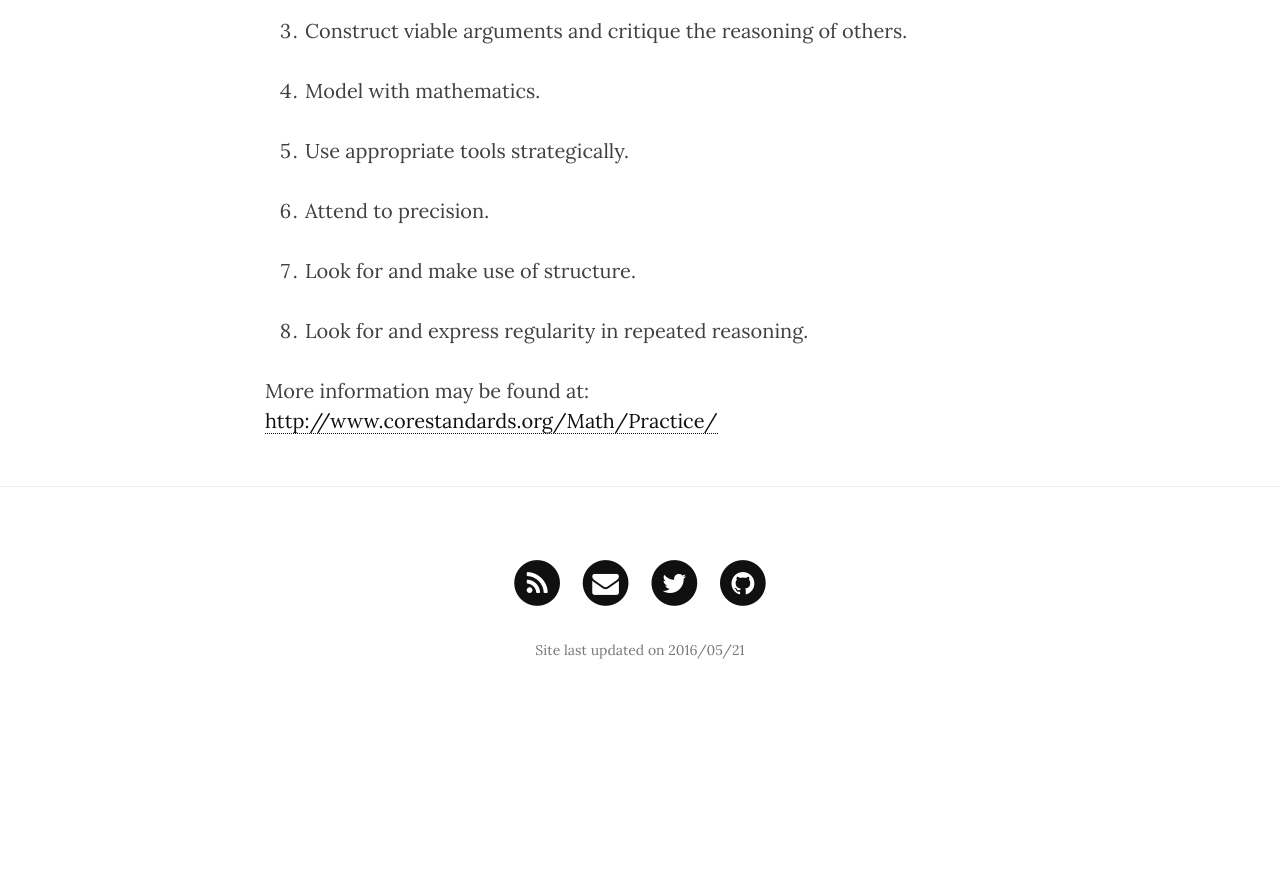
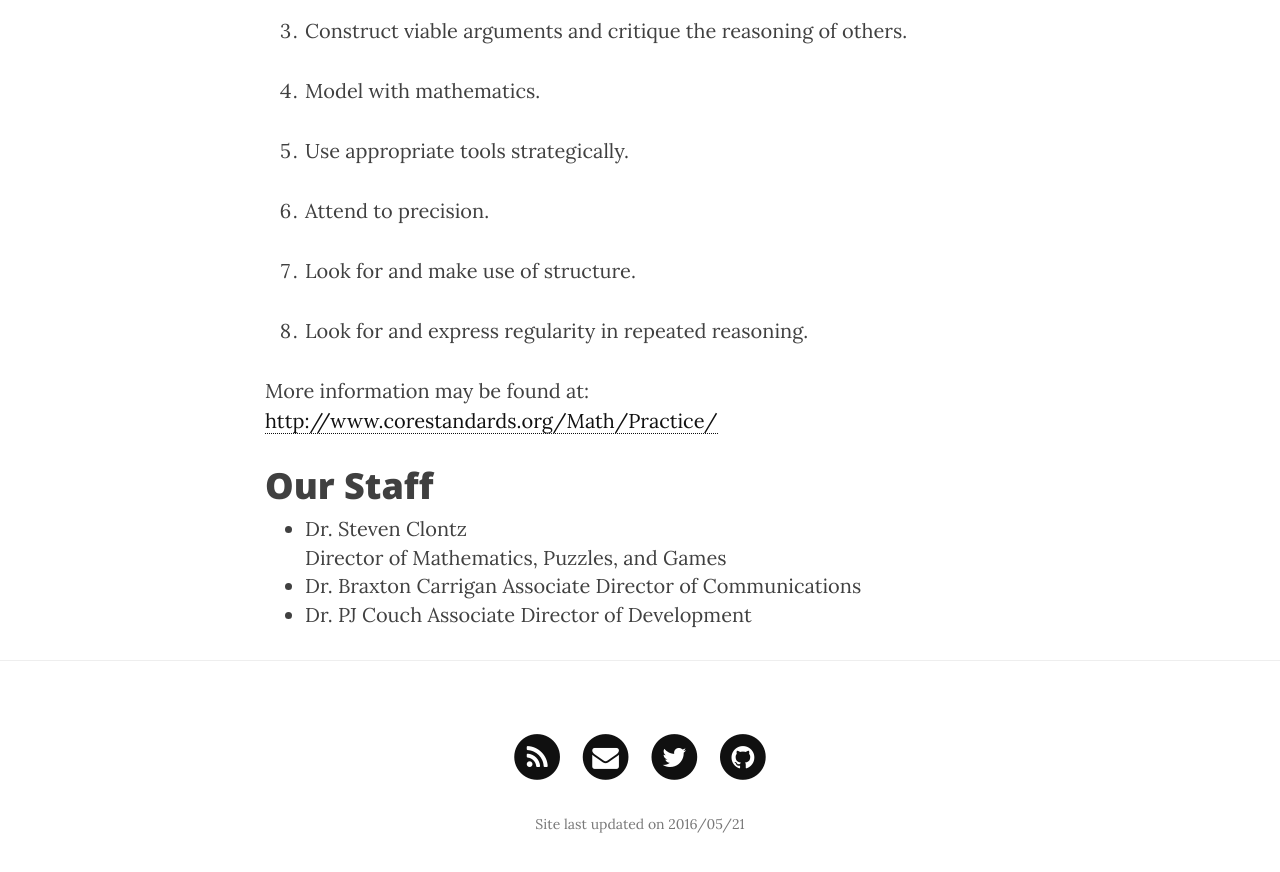
Before and after one commit to MaPPmath/mappmath.github.io, a Jekyll site: the page built from pages/0_about.md, in a window 1280 px wide and 900 px high, scrolled down 1723 px. Shown: the top 872 px of the window. Built offline with Jekyll 4.4.1, drawn with Linux system fonts in a browser that asks for light colours; nearby versions of some CDN libraries; before the commit the page ends 2449 px from its top, so only the background shows below that.

Commit message:
add staff

```diff
--- a/pages/0_about.md
+++ b/pages/0_about.md
@@ -59,3 +59,12 @@ Successful players in MaPP events will...
 
 More information may be found at:
 <http://www.corestandards.org/Math/Practice/>
+
+# Our Staff
+
+* Dr. Steven Clontz
+  Director of Mathematics, Puzzles, and Games
+* Dr. Braxton Carrigan
+  Associate Director of Communications
+* Dr. PJ Couch
+  Associate Director of Development
```
